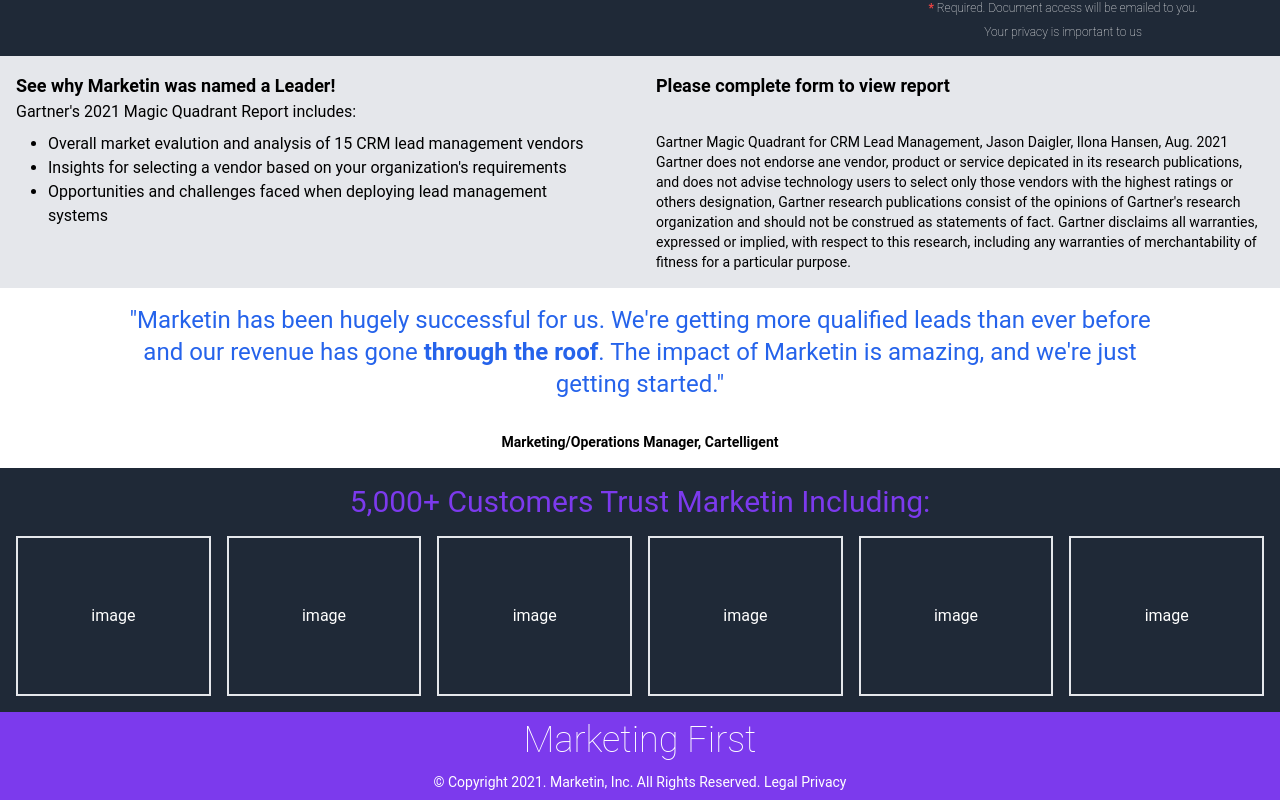
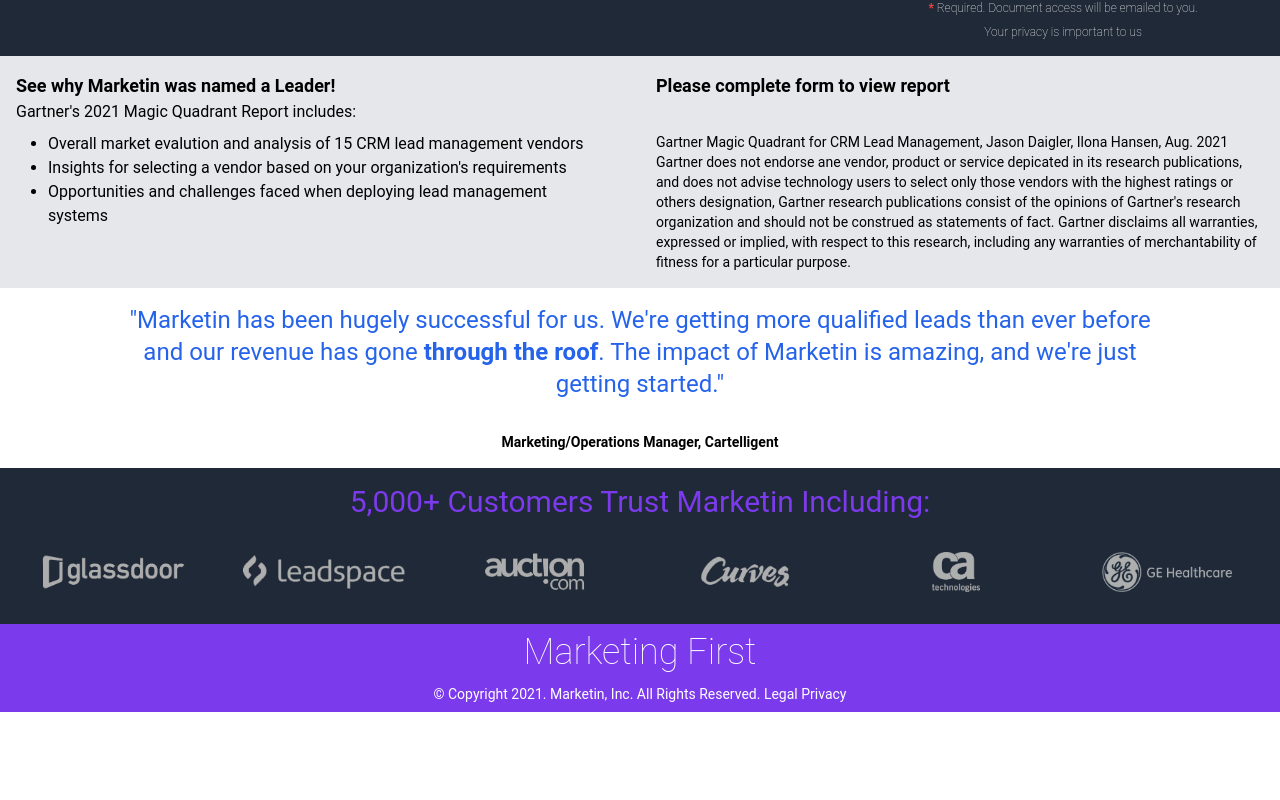
Before and after one commit to mohdenny/marketin, a React (Create React App) app: page / in a window 1280 px wide. Shown: the part 328-1128 px from the top of the page. After the commit the page ends 1040 px from the top, so only its background shows below. Built offline with nearby package versions, Linux system fonts and the light colour scheme.

Commit message:
import logo img

```diff
--- a/src/components/layout/Landing.js
+++ b/src/components/layout/Landing.js
@@ -1,5 +1,11 @@
 import React from 'react'
-import img from '../../assets/images/crm.jpg'
+import logoImg from '../../assets/images/crm.jpg'
+import glassdoorImg from '../../assets/images/Glassdoor_logo.png'
+import leadspaceImg from '../../assets/images/Leadspace_logo.png'
+import auctionImg from '../../assets/images/Auction_logo.png'
+import curvesImg from '../../assets/images/Curves_logo.png'
+import caImg from '../../assets/images/CA_Technologies_logo.png'
+import geImg from '../../assets/images/GE_logo.png'
 
 const Landing = () => {
     return (
@@ -9,7 +15,7 @@ const Landing = () => {
                     <div className="absolute flex sm:flex-row flex-col sm:w-auto w-full overflow-hidden md:space-x-2">
                         <div id="logo" className="flex flex-col items-center justify-center px-4 rounded-b-lg bg-purple-600 h-20 w-36">
                             <div className="flex w-full h-auto sm:px-0 px-3 justify-end items-end">
-                                <svg xmlns="http://www.w3.org/2000/svg" className="h-5 w-5 text-white italic" viewBox="0 0 20 20" fill="currentColor">
+                                <svg xmlns="http://www.w3.org/2000/svg" className="h-5 w-5 fill-current text-white italic" viewBox="0 0 20 20" fill="currentColor">
                                     <path d="M2 11a1 1 0 011-1h2a1 1 0 011 1v5a1 1 0 01-1 1H3a1 1 0 01-1-1v-5zM8 7a1 1 0 011-1h2a1 1 0 011 1v9a1 1 0 01-1 1H9a1 1 0 01-1-1V7zM14 4a1 1 0 011-1h2a1 1 0 011 1v12a1 1 0 01-1 1h-2a1 1 0 01-1-1V4z" />
                                 </svg>
                             </div>
@@ -23,7 +29,7 @@ const Landing = () => {
                         </div>
                     </div>
                     <div id="image" className="flex items-center justify-center lg:h-full sm:h-96 h-auto w-full overflow-hidden ">
-                        <img src={img} alt="Marketin" className="object-fill object-center"/>
+                        <img src={logoImg} alt="Marketin" className="object-fill object-center"/>
                     </div>
                     <div id="form" className="flex flex-col space-y-2 lg:px-4 md:px-28 md:py-4 py-2 h-full lg:w-1/2 w-full">
                         <form className="flex flex-col h-full w-full space-y-2">
@@ -153,13 +159,25 @@ const Landing = () => {
                         <div>
                             <p className="text-purple-600 text-3xl text-center">5,000+ Customers Trust Marketin Including:</p>
                         </div>
-                        <div className="flex lg:flex-row flex-col w-full text-white h-40 lg:space-x-4">
-                            <div className="w-full flex justify-center items-center border-2">image</div>
-                            <div className="w-full flex justify-center items-center border-2">image</div>
-                            <div className="w-full flex justify-center items-center border-2">image</div>
-                            <div className="w-full flex justify-center items-center border-2">image</div>
-                            <div className="w-full flex justify-center items-center border-2">image</div>
-                            <div className="w-full flex justify-center items-center border-2">image</div>
+                        <div className="flex lg:flex-row flex-col h-auto w-full text-white lg:space-x-4">
+                            <div className="w-full flex justify-center p-4 h-auto items-center">
+                                <img src={glassdoorImg} alt="glassdoor" className="object-contain h-10 object-center" />
+                            </div>
+                            <div className="w-full flex justify-center p-4 h-auto items-center">
+                                <img src={leadspaceImg} alt="leadspace" className="object-contain h-10 object-center" />
+                            </div>
+                            <div className="w-full flex justify-center p-4 h-auto items-center">
+                                <img src={auctionImg} alt="leadspace" className="object-contain h-10 object-center" />
+                            </div>
+                            <div className="w-full flex justify-center p-4 h-auto items-center">
+                                <img src={curvesImg} alt="leadspace" className="object-contain h-10 object-center" />
+                            </div>
+                            <div className="w-full flex justify-center p-4 h-auto items-center">
+                                <img src={caImg} alt="leadspace" className="object-contain h-10 object-center" />
+                            </div>
+                            <div className="w-full flex justify-center p-4 h-auto items-center">
+                                <img src={geImg} alt="leadspace" className="object-contain h-10 object-center" />
+                            </div>
                         </div>
                     </div>
                 </div>
@@ -167,7 +185,7 @@ const Landing = () => {
 
             <footer className="bg-purple-600 h-auto w-full">
                 <div className="container mx-auto px-4 py-2 h-full w-full text-white text-center space-y-3">
-                    <p className="text-4xl font-thin">Marketing First</p>
+                    <p className="text-4xl font-extralight">Marketing First</p>
                     <p className="text-sm">© Copyright 2021. Marketin, Inc. All Rights Reserved. Legal Privacy</p>
                 </div>
             </footer>
```
